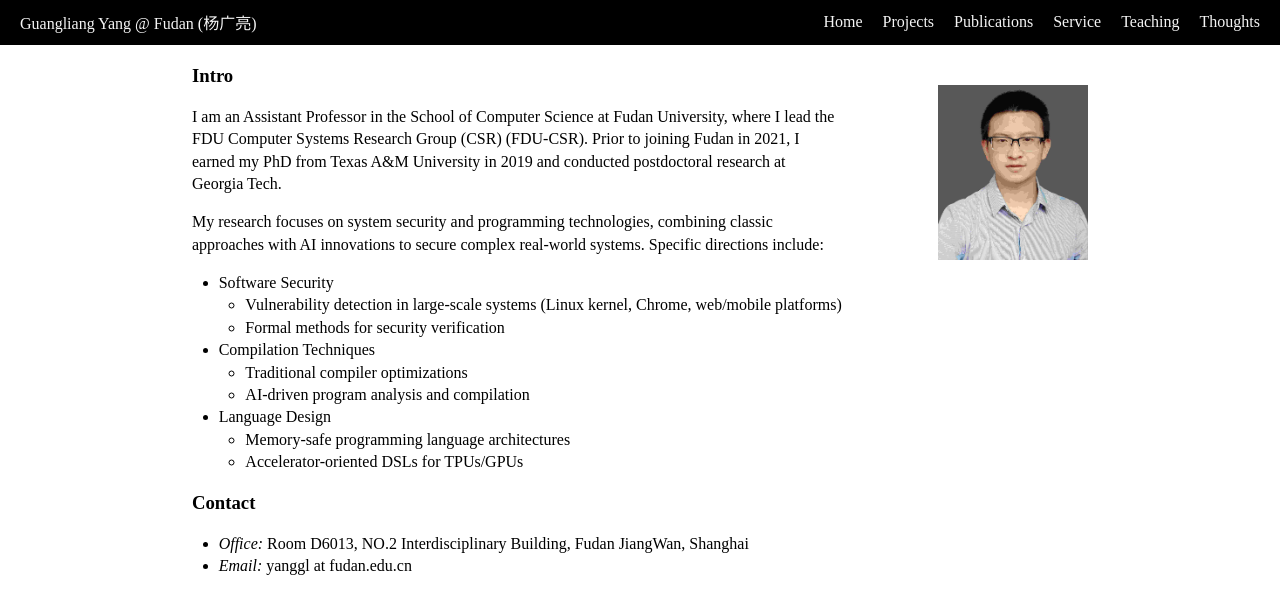
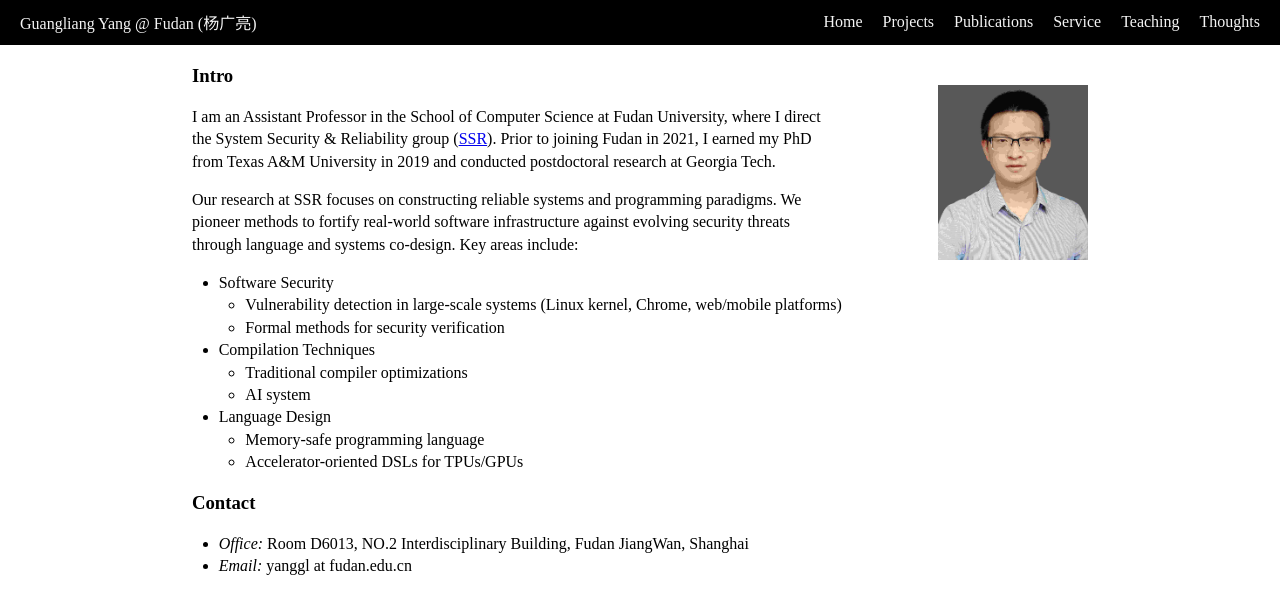
Before and after one commit to yang-guangliang/yang-guangliang.github.io, a Jekyll site: the page built from index.md, in a window 1280 px wide. Shown: the top 614 px of the page. Built offline with Jekyll 4.4.1, drawn with Linux system fonts in a browser that asks for light colours.

Commit message:
Update index.md

```diff
--- a/index.md
+++ b/index.md
@@ -8,18 +8,18 @@ title: home
 
 ### Intro
 
-I am an Assistant Professor in the School of Computer Science at Fudan University, where I lead the FDU Computer Systems Research Group (CSR) (FDU-CSR). Prior to joining Fudan in 2021, I earned my PhD from Texas A&M University in 2019 and conducted postdoctoral research at Georgia Tech.
+I am an Assistant Professor in the School of Computer Science at Fudan University, where I direct the System Security & Reliability group ([SSR](https://gitee.com/fudan-csr)). Prior to joining Fudan in 2021, I earned my PhD from Texas A&M University in 2019 and conducted postdoctoral research at Georgia Tech.
 
-My research focuses on system security and programming technologies, combining classic approaches with AI innovations to secure complex real-world systems. Specific directions include:
+Our research at SSR focuses on constructing reliable systems and programming paradigms. We pioneer methods to fortify real-world software infrastructure against evolving security threats through language and systems co-design. Key areas include:
 
 - Software Security
    - Vulnerability detection in large-scale systems (Linux kernel, Chrome, web/mobile platforms)
    - Formal methods for security verification
 - Compilation Techniques
    - Traditional compiler optimizations
-   - AI-driven program analysis and compilation
+   - AI system
 - Language Design
-   - Memory-safe programming language architectures
+   - Memory-safe programming language
    - Accelerator-oriented DSLs for TPUs/GPUs
 
 ### Contact
```
